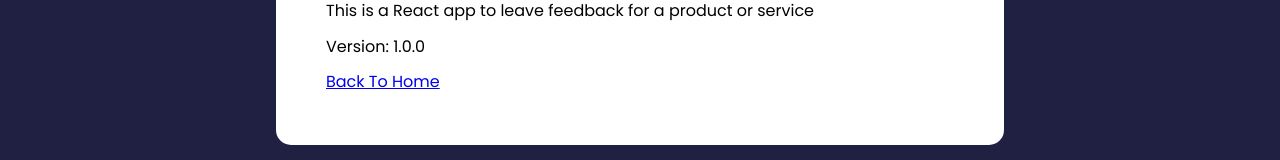
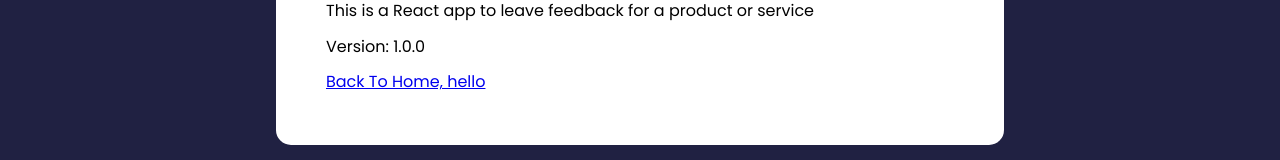
Before and after one commit to berkaycirak/Feedback-App, a React (Create React App) app: page /about in a window 1280 px wide. Shown: the part 213-373 px from the top of the page. Built offline with nearby package versions, Linux system fonts and the light colour scheme.

Commit message:
Router is added

```diff
--- a/src/pages/About.jsx
+++ b/src/pages/About.jsx
@@ -9,7 +9,7 @@
         <p>Version: 1.0.0</p>
 
         <p>
-          <a href='/'>Back To Home</a>
+          <a href='/'>Back To Home, hello</a>
         </p>
       </div>
     </Card>
```
